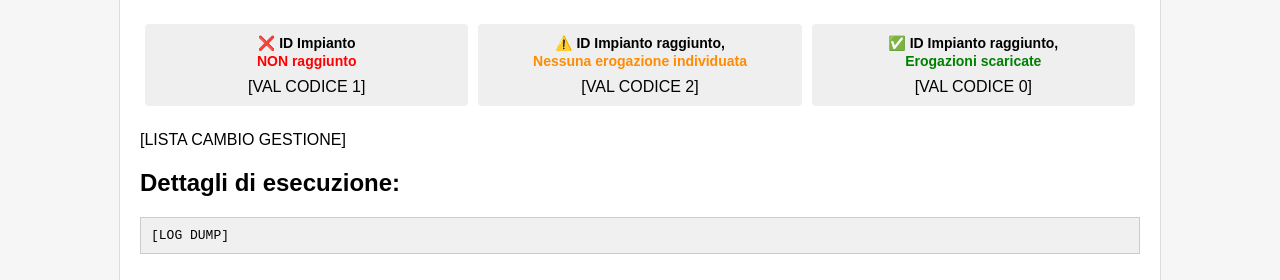
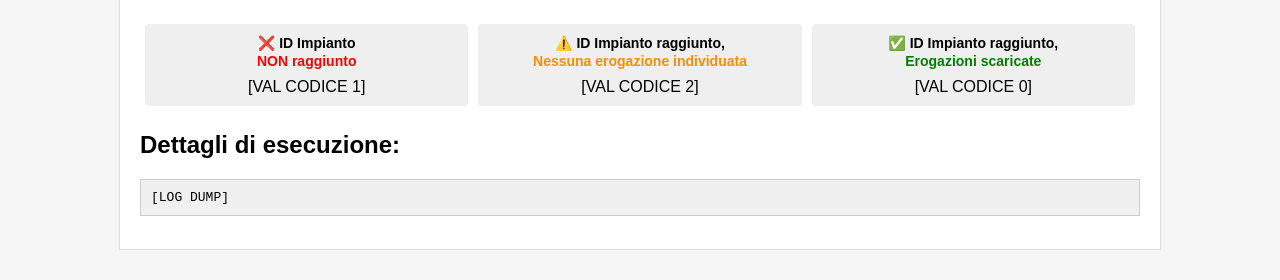
Before and after one commit to LorenzoSpositi33/dicomi-etl-erogazioni-1, a website: page src/logger/summary-etl-erogazioni.html in a window 1280 px wide. Shown: the part 102-382 px from the top of the page. Drawn offline with Linux system fonts and the light colour scheme.

Commit message:
Update summary-etl-erogazioni.html

```diff
--- a/src/logger/summary-etl-erogazioni.html
+++ b/src/logger/summary-etl-erogazioni.html
@@ -123,7 +123,8 @@
             <span id="kpi1">[VAL CODICE 1]</span>
          </div>
          <div class="kpi">
-            <strong>⚠️ ID Impianto raggiunto,<br><span style="color: darkorange;">Nessuna erogazione individuata</span></strong><br>
+            <strong>⚠️ ID Impianto raggiunto,<br><span style="color: darkorange;">Nessuna erogazione
+                  individuata</span></strong><br>
             <span id="kpi2">[VAL CODICE 2]</span>
          </div>
          <div class="kpi">
@@ -131,8 +132,6 @@
             <span id="kpi4">[VAL CODICE 0]</span>
          </div>
       </div>
-
-      [LISTA CAMBIO GESTIONE]
 
       <!-- Sezione per il dump del log -->
       <div>
```
